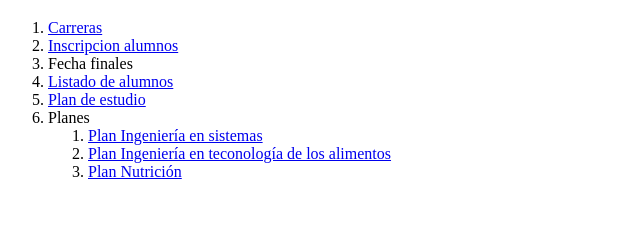
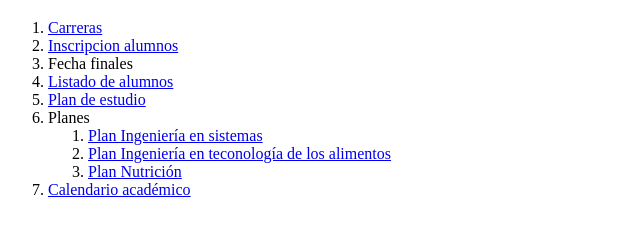
Before and after one commit to TomFisso/igsoft-1, a plain HTML site: page index.html in a window 1280 px wide. Shown: the part 61-294 px from the top of the page, without its empty margins (0-640 px from the left). Drawn offline with Linux system fonts and the light colour scheme.

Commit message:
Actualizado index.html
Se actualizo index.html

```diff
--- a/index.html
+++ b/index.html
@@ -19,6 +19,7 @@
                 <li><a href="plannutri.html">Plan Nutrición</a>
             </ol>
         </li>
+        <li><a href="calendario.html">Calendario académico</a></li>
     </ol>
 </body>
 </html>
```
